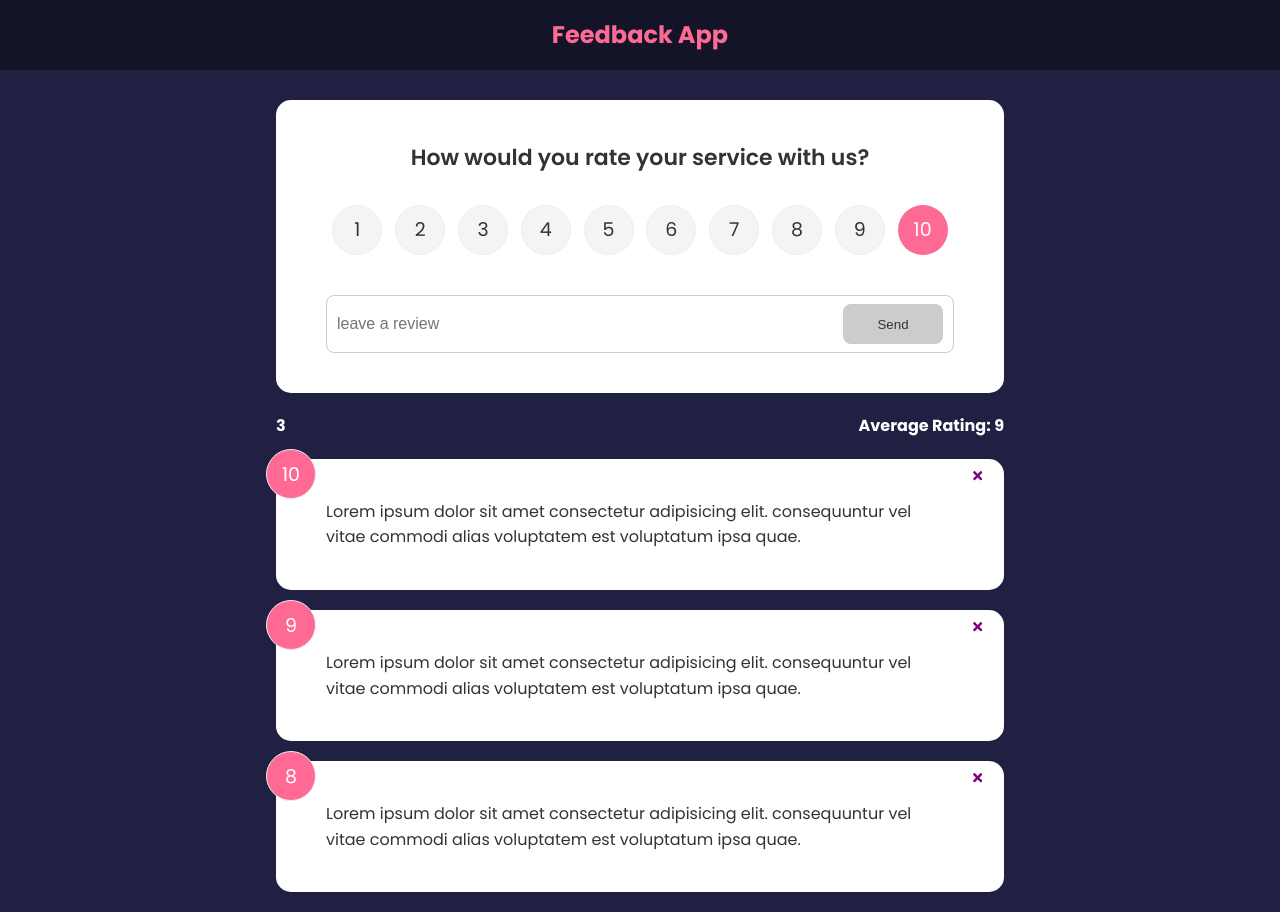
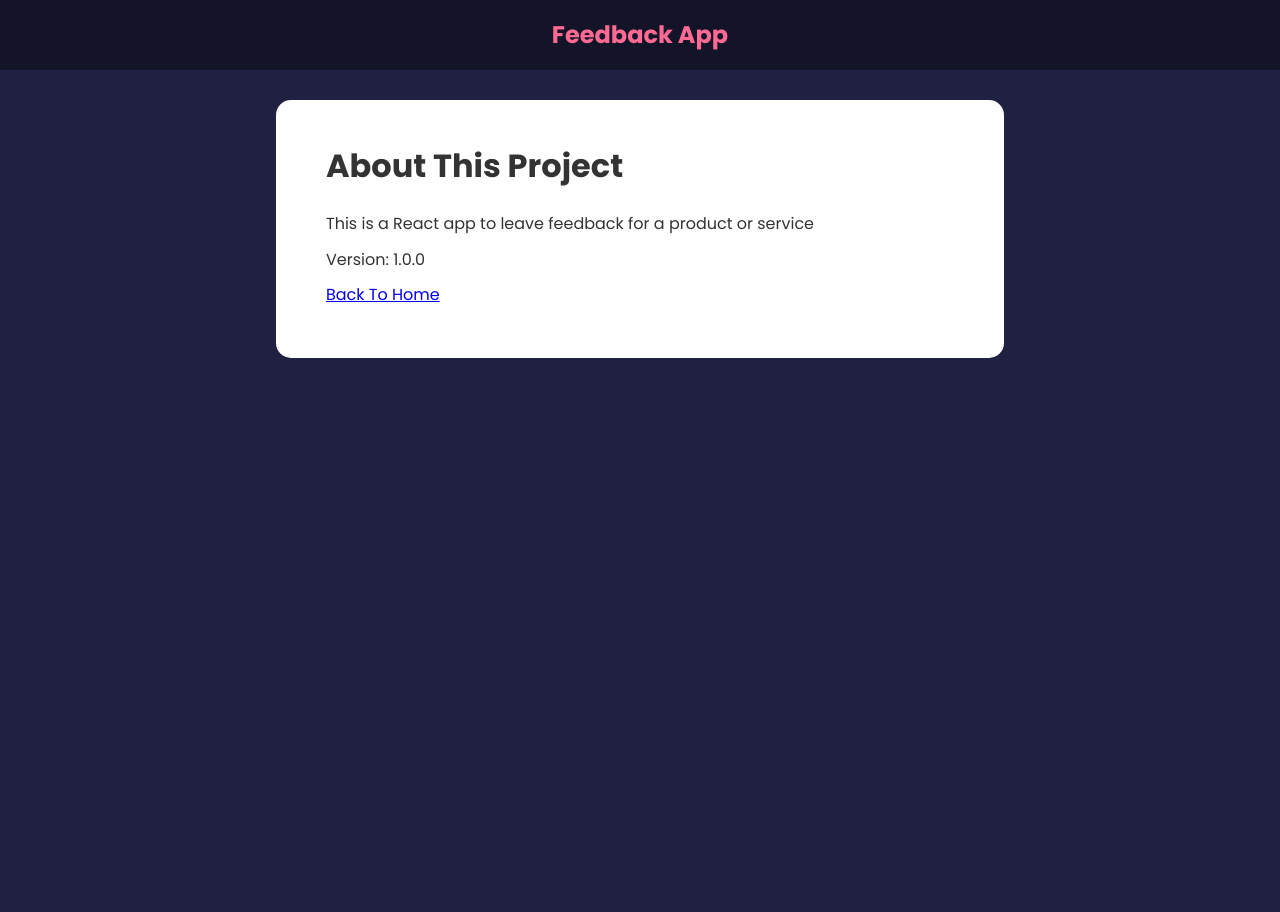
Before and after one commit to KhaledAlabssi/feedback_app, a React (Create React App) app: page /about in a window 1280 px wide. After the commit the page ends 800 px from the top, so only its background shows below. Built offline with nearby package versions, Linux system fonts and the light colour scheme.

Commit message:
about page

```diff
--- a/package.json
+++ b/package.json
@@ -10,6 +10,7 @@
     "react": "^17.0.2",
     "react-dom": "^17.0.2",
     "react-icons": "^4.3.1",
+    "react-router-dom": "^6.1.1",
     "react-scripts": "5.0.0",
     "uuid": "^8.3.2",
     "web-vitals": "^2.1.2"
--- a/src/App.js
+++ b/src/App.js
@@ -1,10 +1,12 @@
 import React, {useState} from "react";
 import {v4 as uuidv4} from 'uuid'
+import { BrowserRouter as Router, Route, Routes } from "react-router-dom";
 import FeedbackForm from "./components/FeedbackForm";
 import FeedbackList from "./components/FeedbackList";
 import FeedbackStats from "./components/FeedbackStats";
 import Header from "./components/Header";
 import FeedbackData from "./data/FeedbackData"
+import About from "./pages/About";
 
 function App() {
   const [feedback, setFeedback] = useState(FeedbackData)
@@ -18,14 +20,23 @@
     }
   }
   return (
-    <>
+    <Router>
       <Header />
       <div className="container">
-        <FeedbackForm addHandler={addFeedback} />
+        <Routes>
+        <Route exact path='/' element={
+          <>
+            <FeedbackForm addHandler={addFeedback} />
         <FeedbackStats feedback={feedback}/>
         <FeedbackList feedback={feedback} deleteHandler={deleteFeedback} />
+          </>
+        }>
+
+        </Route>
+        <Route path='/about'element={<About />} />
+        </Routes>
       </div>
-    </>
+    </Router>
   );
 }
 
--- /dev/null
+++ b/src/pages/About.jsx
@@ -0,0 +1,19 @@
+import React from 'react'
+import Card from '../components/shared/Card'
+
+function About() {
+    return (
+        <Card>
+            <div className='about'>
+                <h1>About This Project</h1>
+                <p>This is a React app to leave feedback for a product or service</p>
+                <p>Version: 1.0.0</p>
+                <p>
+                    <a href='/'>Back To Home</a>
+                </p>
+            </div>
+        </Card>
+    )
+}
+
+export default About
```
Also changed, not shown: 1 other file (tests, documents, lock files or other folders).
